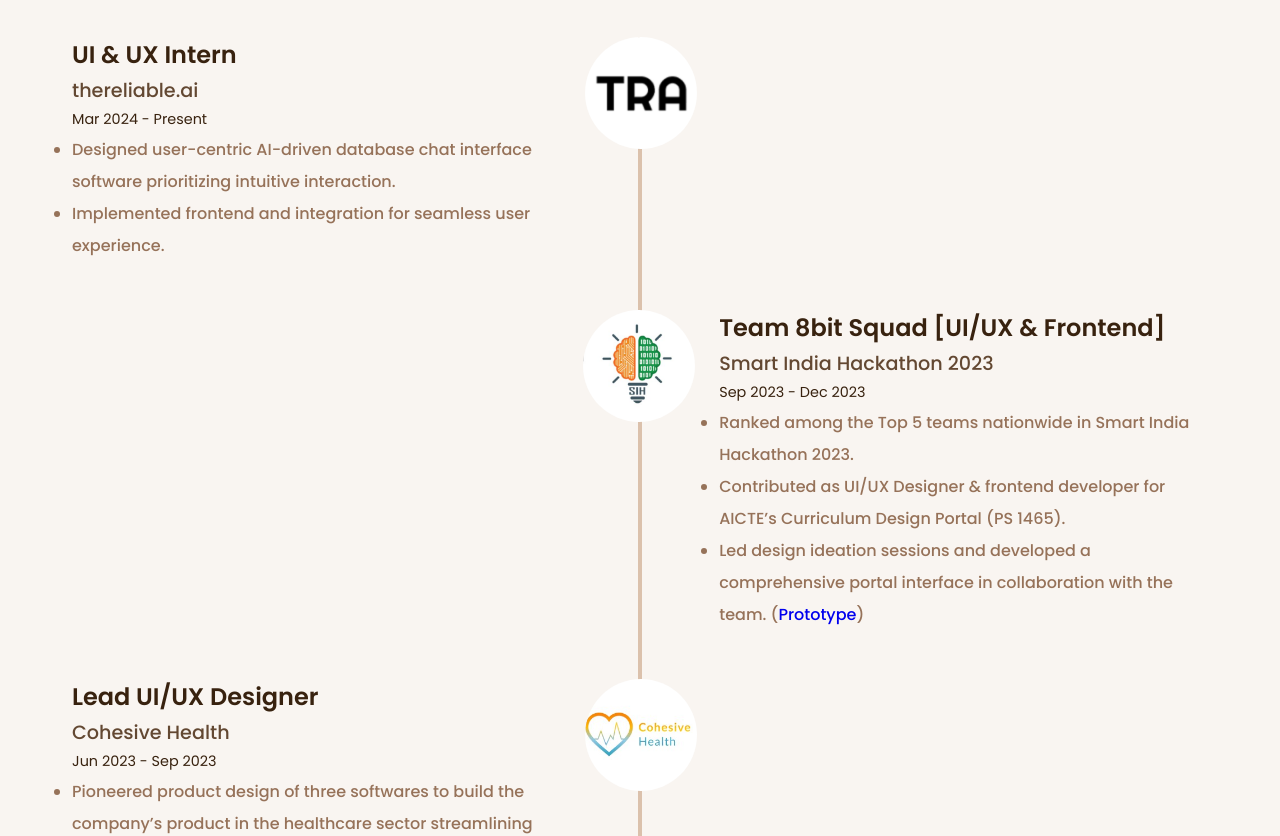
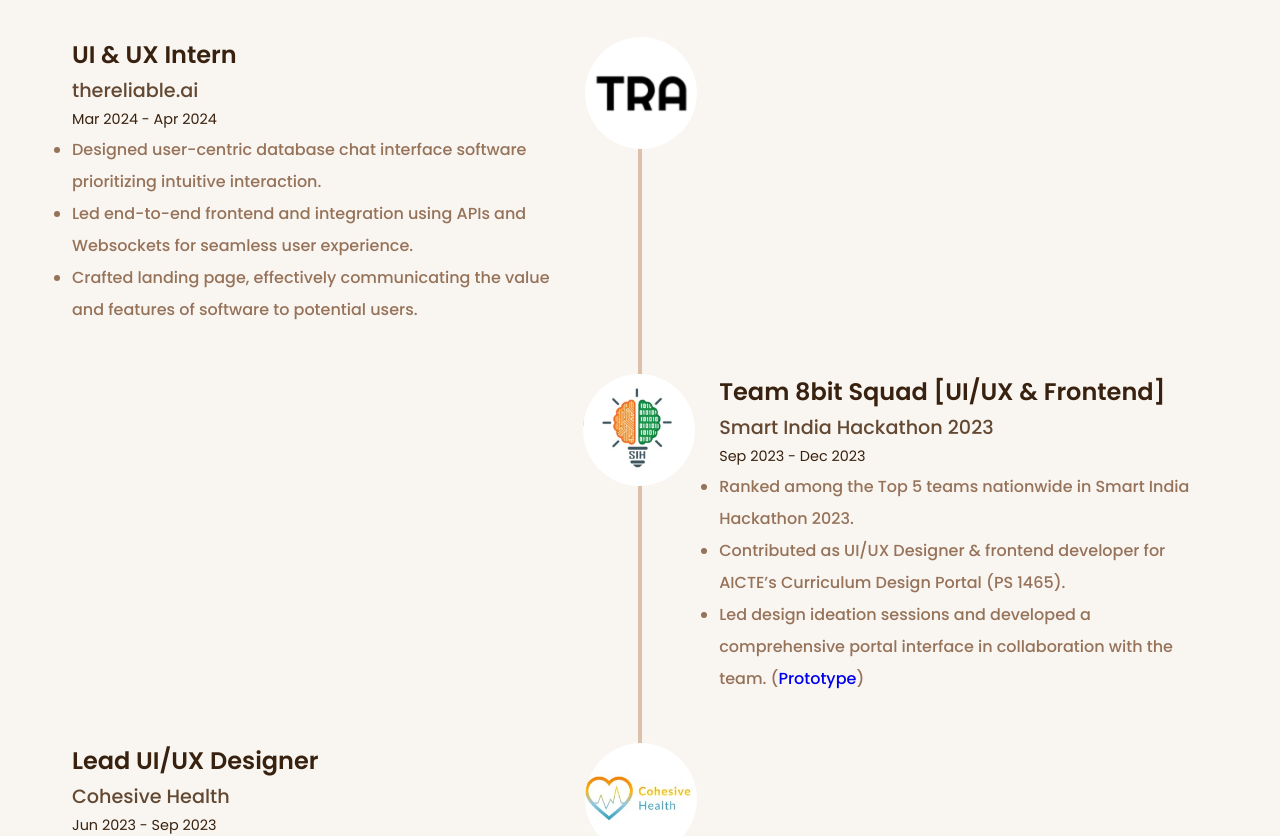
Before and after one commit to muskanmandil/Portfolio-Website, a React (Create React App) app: page / in a window 1280 px wide. Shown: the part 793-1629 px from the top of the page. Built offline with nearby package versions, Linux system fonts and the light colour scheme; a web font is replaced by a local one.

Commit message:
Updated experience section

```diff
--- a/src/all_experience.js
+++ b/src/all_experience.js
@@ -6,18 +6,21 @@ const all_experience = [{
     logo: reliableai ,
     position: "UI & UX Intern",
     company: "thereliable.ai",
-    duration: "Mar 2024 - Present",
-    summary: ["Designed user-centric AI-driven database chat interface software prioritizing intuitive interaction.",
-        "Implemented frontend and integration for seamless user experience."]
+    duration: "Mar 2024 - Apr 2024",
+    summary: [
+        "Designed user-centric database chat interface software prioritizing intuitive interaction.",
+        "Led end-to-end frontend and integration using APIs and Websockets for seamless user experience.",
+        "Crafted landing page, effectively communicating the value and features of software to potential users."
+    ]
 },{
     logo: sih ,
     position: "Team 8bit Squad [UI/UX & Frontend]",
     company: "Smart India Hackathon 2023",
     duration: "Sep 2023 - Dec 2023",
-    summary: ["Ranked among the Top 5 teams nationwide in Smart India Hackathon 2023.",
-    "Contributed as UI/UX Designer & frontend developer for AICTE’s Curriculum Design Portal (PS 1465).",
-    `Led design ideation sessions and developed a comprehensive portal interface in collaboration with the team. (<a href="https://bit.ly/3IsFLH2" target="_blank">Prototype</a>)`
-
+    summary: [
+        "Ranked among the Top 5 teams nationwide in Smart India Hackathon 2023.",
+        "Contributed as UI/UX Designer & frontend developer for AICTE’s Curriculum Design Portal (PS 1465).",
+        `Led design ideation sessions and developed a comprehensive portal interface in collaboration with the team. (<a href="https://bit.ly/3IsFLH2" target="_blank">Prototype</a>)`
     ]
 },{
     logo: cohesive ,
```
